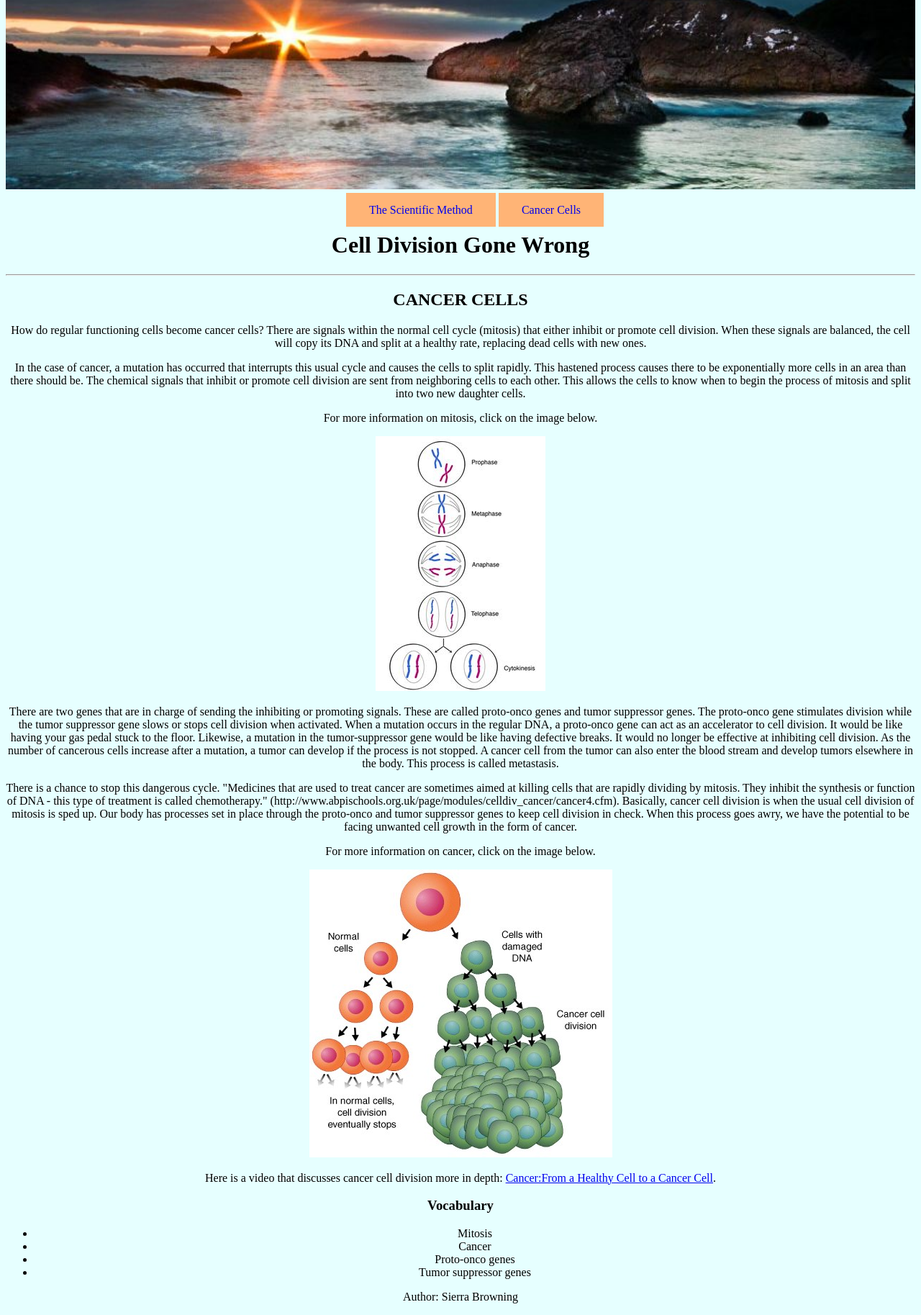
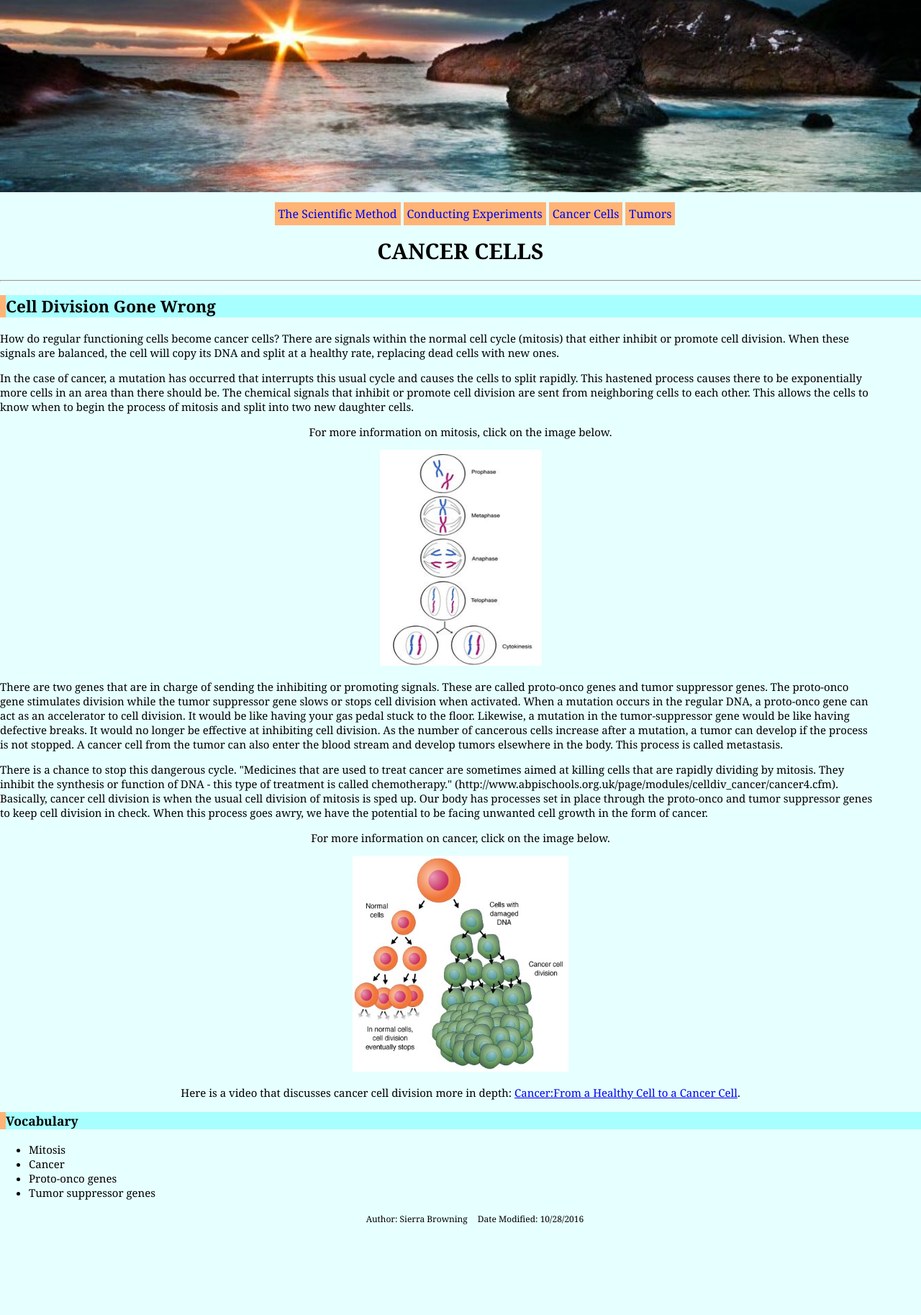
Before and after one commit to sierrabrowning/sierrabrowning.github.io, a plain HTML site: page biologyreport.html in a window 1280 px wide. Shown: the part 96-1923 px from the top of the page at 72% size. After the commit the page ends 1813 px from the top, so only its background shows below. Drawn offline with Linux system fonts and the light colour scheme.

Commit message:
Add files via upload

```diff
--- a/biologyreport.html
+++ b/biologyreport.html
@@ -3,25 +3,27 @@
  <html xmlns="http://www.w3.org/1999/xhtml" lang="en" xml:lang="en">
  <head>
 	<meta http-equiv="content-type" content="text/html; charset=utf-8"/>
-	<meta name="viewport" content="width=device-width, initial-scale=1">
 	<title>Cancer Cells</title>
-	<link rel="stylesheet" type="text/css" href="style.css">
+	<link rel="stylesheet" type="text/css" href="style.css"/>
+	<link rel="icon" href="atom2.png"/>
 </head>
 <body>
 <div class="banner">
-<img class="myLogo" src="oregoncoast1.jpg" alt="logo" style="width:100%">
+<img class="myLogo" src="oregoncoast1.jpg" alt="logo"/>
 <ul>
 <li><a href="scientificmethodreport.html">The Scientific Method</a></li>
+<li><a href="http://www.sciencemadesimple.com/scientific_method.html">Conducting Experiments</a></li>
 <li><a href="biologyreport.html">Cancer Cells</a></li>
+<li><a href="http://www.medicalnewstoday.com/articles/249141.php">Tumors</a></li>
 </ul>
 </div>
-<h1>Cell Division Gone Wrong</h1><hr/>
-<h2>CANCER CELLS</h2>
+<h1>CANCER CELLS</h1><hr/>
+<h2>Cell Division Gone Wrong</h2>
 
-<p>How do regular functioning cells become cancer cells? There are signals within the normal cell cycle (mitosis) that either inhibit or promote
+<p class="left-align">How do regular functioning cells become cancer cells? There are signals within the normal cell cycle (mitosis) that either inhibit or promote
 cell division. When these signals are balanced, the cell will copy its DNA and split at a healthy rate, replacing dead cells with new ones.</p>
 
-<p>In the case of cancer, a mutation has occurred that interrupts this usual cycle and causes the cells to split rapidly.
+<p class="left-align" >In the case of cancer, a mutation has occurred that interrupts this usual cycle and causes the cells to split rapidly.
 This hastened process causes there to be exponentially more cells in an area than there should be.
 The chemical signals that inhibit or promote cell division are sent from neighboring cells to each other. This allows the cells to know
 when to begin the process of mitosis and split into two new daughter cells.</p>
@@ -31,19 +33,19 @@ when to begin the process of mitosis and split into two new daughter cells.</p>
 
 <p>
 <a href="http://www.yourgenome.org/facts/what-is-mitosis/" >
-	<img src="mitosis.jpg"
+	<img class="mitosis" src="mitosis.jpg"
 	alt="Regular cell division"
 	title="What is Mitosis?"/>
 	</a>
 </p>
-<p>There are two genes that are in charge of sending the inhibiting or promoting signals. These are called proto-onco genes and tumor suppressor genes.
+<p class="left-align" >There are two genes that are in charge of sending the inhibiting or promoting signals. These are called proto-onco genes and tumor suppressor genes.
  The proto-onco gene stimulates division while the tumor suppressor gene slows or stops cell division when activated.
  When a mutation occurs in the regular DNA, a proto-onco gene can act as an accelerator to cell division. It would be like having your gas pedal stuck
  to the floor. Likewise, a mutation in the tumor-suppressor gene would be like having defective breaks. It would no longer be effective at inhibiting
  cell division. As the number of cancerous cells increase after a mutation, a tumor can develop if the process is not stopped. A cancer cell from the
  tumor can also enter the blood stream and develop tumors elsewhere in the body. This process is called metastasis.</p>
 
-<p>There is a chance to stop this dangerous cycle. "Medicines that are used to treat cancer are sometimes aimed at killing cells that are rapidly
+<p class="left-align" >There is a chance to stop this dangerous cycle. "Medicines that are used to treat cancer are sometimes aimed at killing cells that are rapidly
  dividing by mitosis. They inhibit the synthesis or function of DNA - this type of treatment is called chemotherapy."
  (http://www.abpischools.org.uk/page/modules/celldiv_cancer/cancer4.cfm).
 Basically, cancer cell division is when the usual cell division of mitosis is sped up. Our body has processes set in place through the proto-onco
@@ -52,8 +54,8 @@ and tumor suppressor genes to keep cell division in check. When this process goe
  <p>For more information on cancer, click on the image below.<br/></p>
 
 <p>
-<a href="https://www.cancer.gov/about-cancer/understanding/what-is-cancer/" >
-	<img src="cancerdivision.jpg"
+<a  href="https://www.cancer.gov/about-cancer/understanding/what-is-cancer/" >
+	<img class="cells" src="cancerdivision.jpg"
 	alt="Cancer cell division"
 	title="What is Cancer?"/>
 	</a>
@@ -62,12 +64,19 @@ and tumor suppressor genes to keep cell division in check. When this process goe
 <a href="https://www.youtube.com/watch?v=8LhQllh46yI">Cancer:From a Healthy Cell to a Cancer Cell</a>.</p>
 
 <h3>Vocabulary</h3>
-<ul>
+<ul class="vocab">
 	<li>Mitosis</li>
 	<li>Cancer</li>
 	<li>Proto-onco genes</li>
 	<li>Tumor suppressor genes</li>
 </ul>
-<p> Author: Sierra Browning </p>
+
+<div class="footer">
+<ul>
+	<li>Author: Sierra Browning</li>
+	<li>Date Modified: 10/28/2016</li>
+</ul>
+</div>
+
 </body>
 </html>
--- a/style.css
+++ b/style.css
@@ -1,8 +1,23 @@
 body {
 	background-color:#E6FFFF;
 	text-align: center;
+	font: 15px georgia, serif;
+	margin-left: auto;
+	margin-right: auto;
+	width: 100%;
 }
 
+.left-align {
+	text-align: left;
+	width: 95%;
+}
+
+h2,h3 {
+	text-align: left;
+	border-left: 8px solid;
+	border-color: #FFB476;
+	background-color: #A8FFFF;
+}
 div.banner {
 	text-align: center;
 }
@@ -12,6 +27,7 @@ div.banner {
 }
 
 .banner a:hover {
+	color: #000000;
 	opacity: 0.5;
 }
 
@@ -23,10 +39,55 @@ div.banner {
 .banner li {
 	background-color: #FFB476;
 	border: none;
-	padding: 15px 32px;
-	text-align: center;
+	padding: 5px 5px;
+	margin: auto;
 	text-decoration: none;
 	display: inline;
 	font-size: 16px;
-	width: 50%;
+	width: 25%;
 }
+
+table {
+	border-style: solid;
+	margin: auto;
+}
+
+td {
+	border-style: solid;
+	background-color: #75FEFE;
+	padding: 5px 10px;
+	margin: 2px;
+}
+
+.footer li {
+	border: none;
+	padding: 5px 5px;
+	margin: auto;
+	text-decoration: none;
+	display: inline;
+	font-size: 12px;
+	width: 25%;
+}
+
+.myLogo {
+	width: 100%;
+}
+
+.tsm {
+	height: 20%;
+	width: 20%;
+}
+
+.cells {
+	height: 300px;
+	width: 300px;
+}
+
+.mitosis {
+	height: 300px;
+	width: 225px;
+}
+
+.vocab {
+	text-align: left;
+}
```
Also changed, not shown: scientificmethodreport.html (+21 -15 lines).
